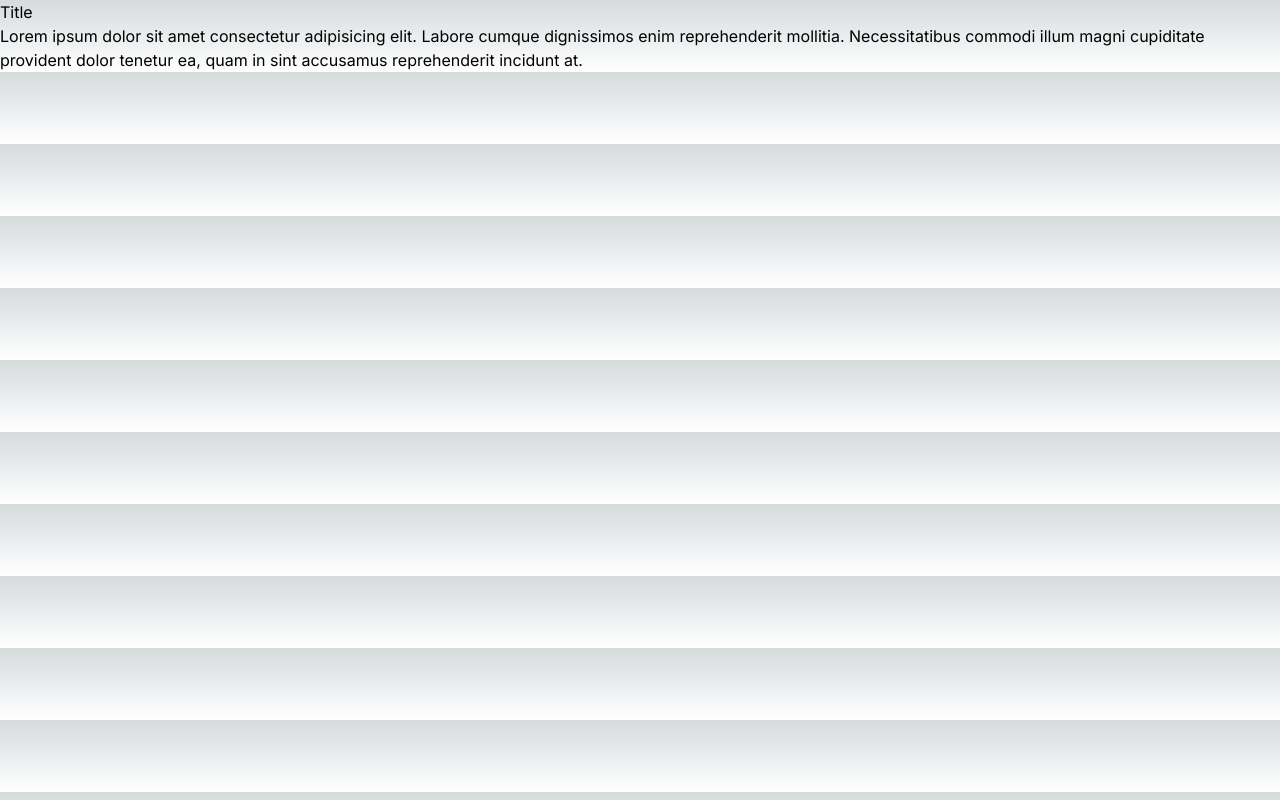
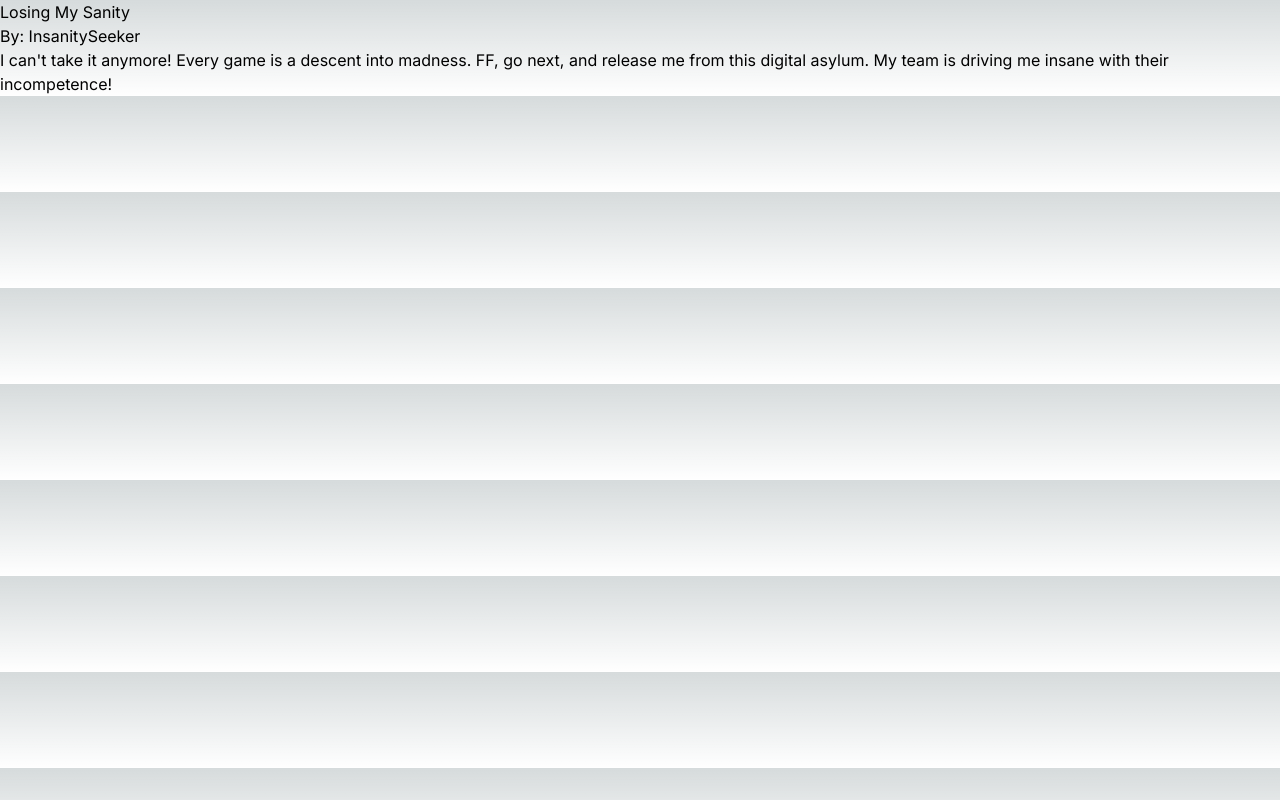
Before and after one commit to 26june/blog-hosting, a Next.js app: page /blog/1 in a window 1280 px wide. Built offline with nearby package versions, Linux system fonts and the light colour scheme.

Commit message:
create single post

```diff
--- a/src/app/blog/[slug]/page.tsx
+++ b/src/app/blog/[slug]/page.tsx
@@ -1,13 +1,18 @@
-export default function Page() {
+import { getPostById } from "@/app/lib/posts";
+import { log } from "console";
+
+type idParam = { params: { slug: string } };
+
+export default function Page({ params }: idParam) {
+  const singlePost = getPostById(+params.slug);
+
+  const { title, author, content } = singlePost[0];
+
   return (
     <div>
-      <h1>Title</h1>
-      <p>
-        Lorem ipsum dolor sit amet consectetur adipisicing elit. Labore cumque
-        dignissimos enim reprehenderit mollitia. Necessitatibus commodi illum
-        magni cupiditate provident dolor tenetur ea, quam in sint accusamus
-        reprehenderit incidunt at.
-      </p>
+      <h1>{title}</h1>
+      <h2>By: {author}</h2>
+      <p>{content}</p>
     </div>
   );
 }
```
